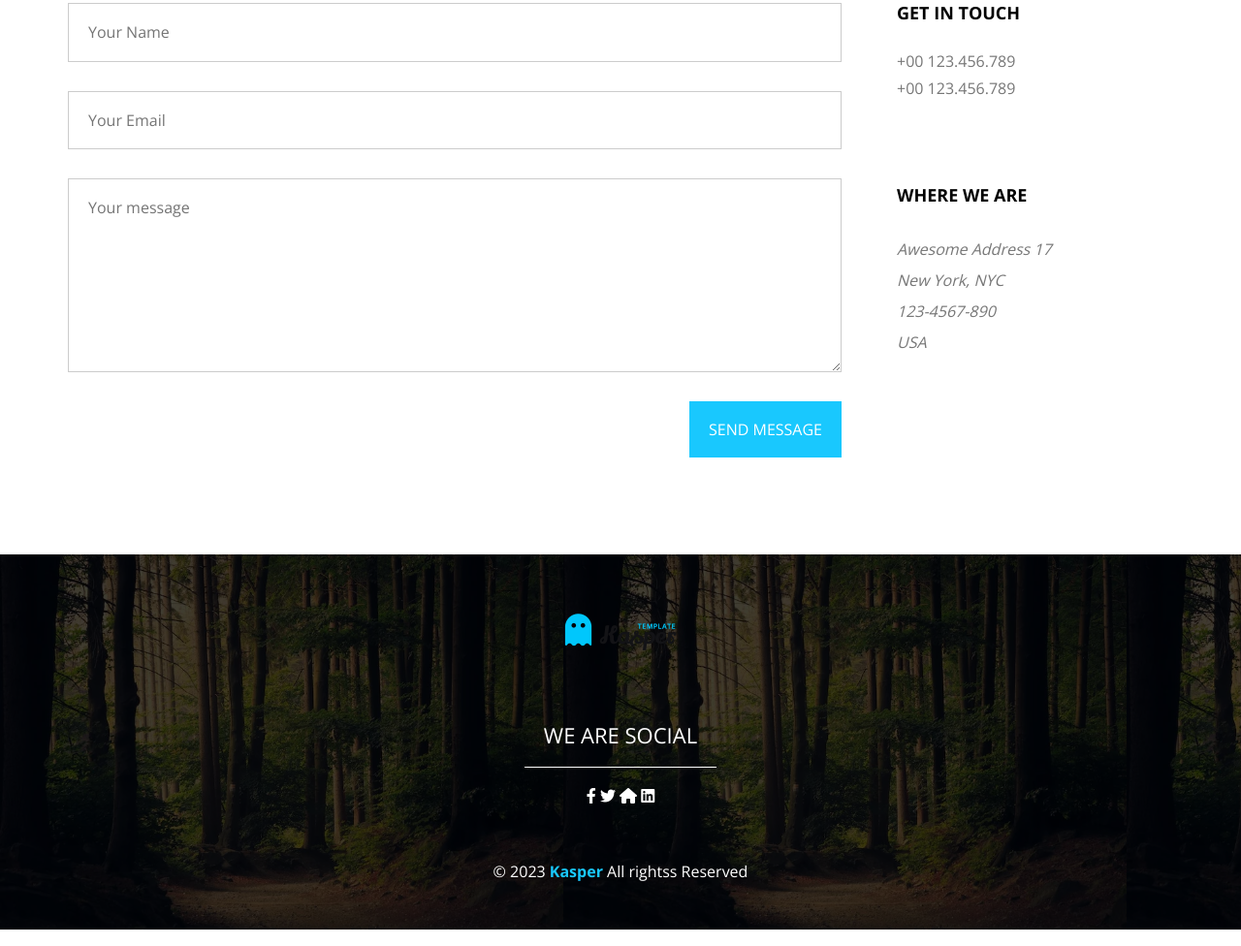
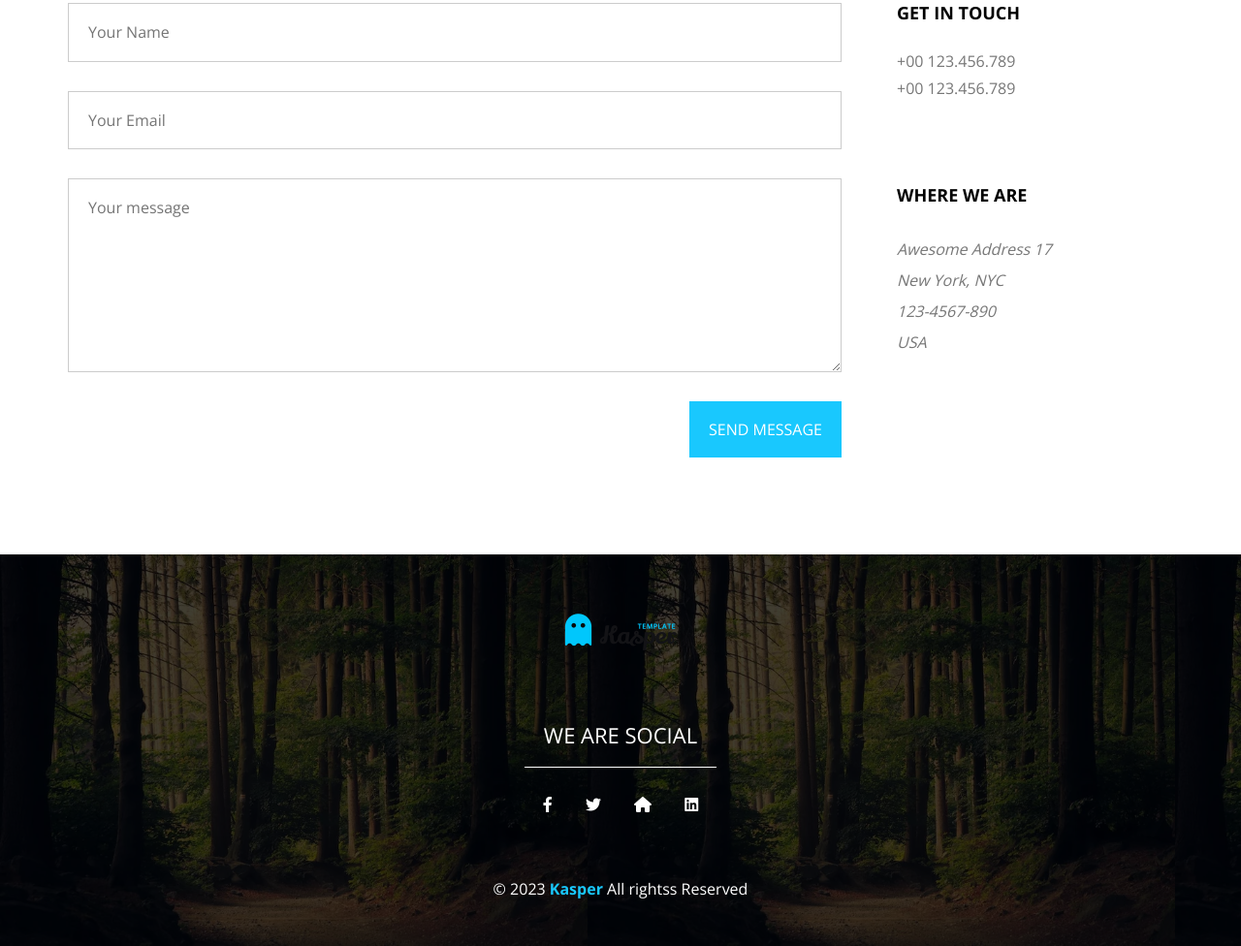
Before and after one commit to ahmed-226/Web_Template_2, a plain HTML site: page index.html in a window 1280 px wide. Shown: the part 7921-8897 px from the top of the page at 97% size. Drawn offline with nearby package versions, Linux system fonts and the light colour scheme; a web font is replaced by a local one.

Commit message:
Update main.css file

```diff
--- a/stylesheets/main.css
+++ b/stylesheets/main.css
@@ -1167,7 +1167,7 @@ header .form i {
     color: var(--main-color);
 }
 
-.footer .soical-icons i {
+.footer .social-icons i {
     padding: 10px 15px;
 }
 
```
